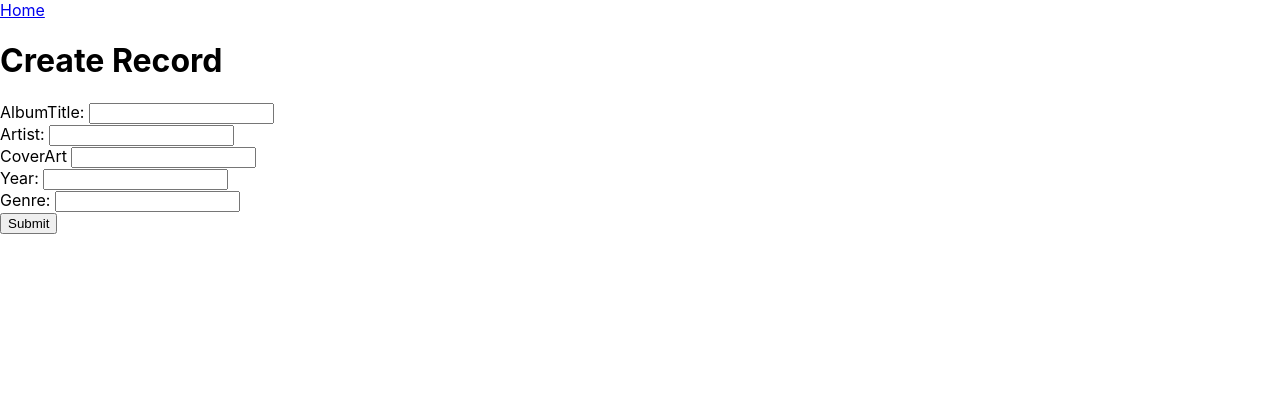
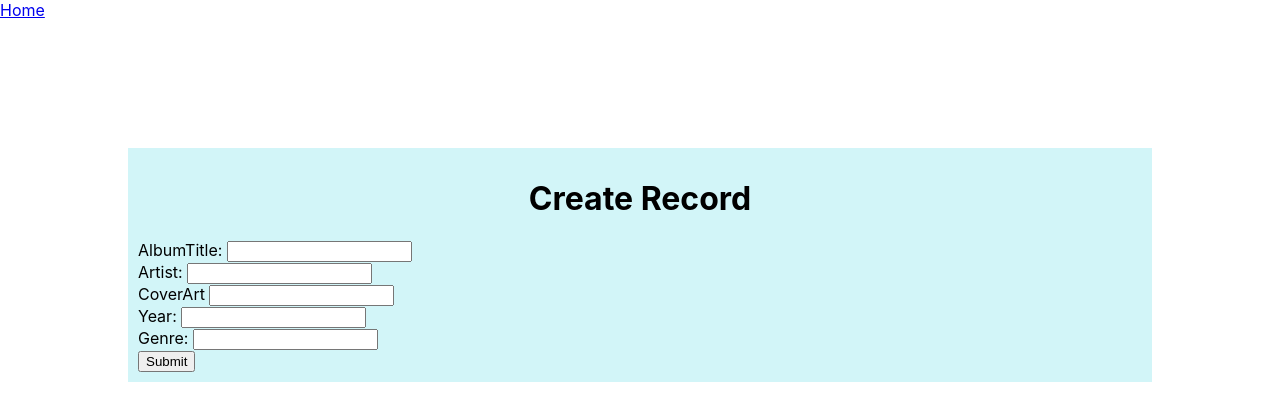
Before and after one commit to JustApp55/React-record_store, a React (Create React App) app: page /create in a window 1280 px wide. Shown: the top 420 px of the page. Built offline with nearby package versions, Linux system fonts and the light colour scheme.

Commit message:
added a little css styling

```diff
--- a/src/App.css
+++ b/src/App.css
@@ -1,20 +1,10 @@
-.App {
+.index {
   text-align: center;
 }
 
-.App-logo {
-  height: 40vmin;
-  pointer-events: none;
-}
 
-@media (prefers-reduced-motion: no-preference) {
-  .App-logo {
-    animation: App-logo-spin infinite 20s linear;
-  }
-}
-
-.App-header {
-  background-color: #282c34;
+.label {
+  background-color: #98b0e0;
   min-height: 100vh;
   display: flex;
   flex-direction: column;
@@ -28,11 +18,23 @@
   color: #61dafb;
 }
 
-@keyframes App-logo-spin {
-  from {
-    transform: rotate(0deg);
-  }
-  to {
-    transform: rotate(360deg);
-  }
+
+.show{
+  background-color: #9cbfe2
 }
+
+.crr {
+  text-align: center;
+}
+
+.create{
+  background-color: #d2f5f8;
+  padding: 10px;
+  margin: 10%;
+}
+
+.edit{
+  background-color: #e1e5c2;
+  padding: 10px;
+  margin: 10%;
+}
--- a/src/App.js
+++ b/src/App.js
@@ -22,4 +22,5 @@ function App() {
   );
 }
 
+
 export default App;
--- a/src/components/Create.js
+++ b/src/components/Create.js
@@ -17,8 +17,8 @@ export default function Create() {
         nav('/')
     }
     return (
-        <div>
-            <h1>Create Record</h1>
+        <div className="create">
+            <h1 className="crr">Create Record</h1>
             <form onSubmit={createTheRecord}>
                AlbumTitle: <input type='text' name='albumTitle' /> <br/>
                Artist: <input type='text' name='artist' /> <br/>
--- a/src/components/Edit.js
+++ b/src/components/Edit.js
@@ -27,7 +27,7 @@ const editTheRecord = e => {
 }
 
     return (
-        <div>
+        <div className="edit">
             <h1>Edit Record</h1>
             <form onSubmit={editTheRecord}>
                Album Title: <input type='text' name='albumTitle' defaualValue={data.albumTitle} /> <br/>
--- a/src/components/Show.js
+++ b/src/components/Show.js
@@ -19,7 +19,7 @@ export default function Show() {
     }
 
     return (
-        <div>
+        <div className="show">
             <h1>Now Playing</h1>
             <h3>{record.albumTitle}</h3> <br/>
             <h3>{record.artist}</h3> <br/>
--- a/src/components/Songs.js
+++ b/src/components/Songs.js
@@ -11,9 +11,9 @@ export default function Songs() {
     console.log(label)
 
     return (
-        <div>
+        <div className="song">
             <h1 className="index">Record Labels</h1>
-            <ul>
+            <ul className="label">
                 {label.map((label) =>{
                     return(
                      <li> <a href={`/${label._id}`}> {label.albumTitle} <br/> </a>
```
